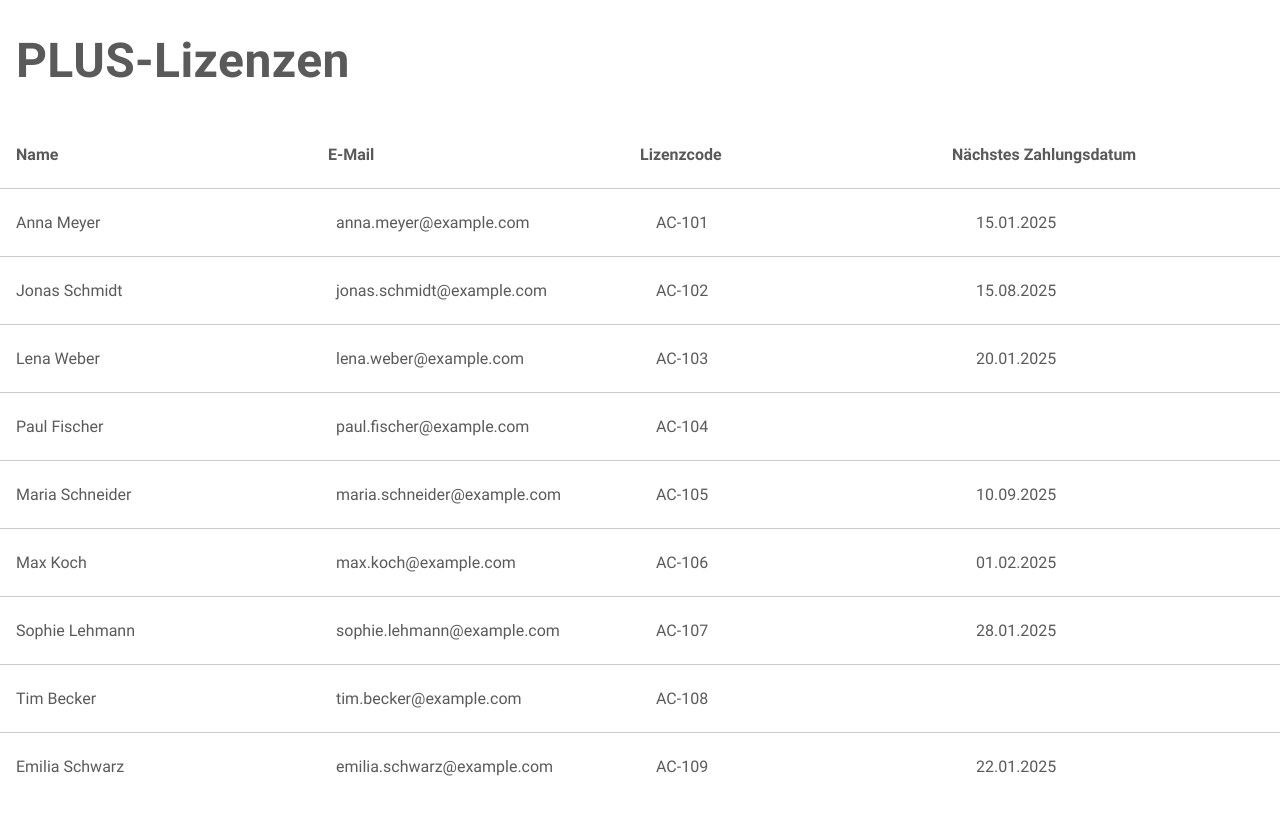
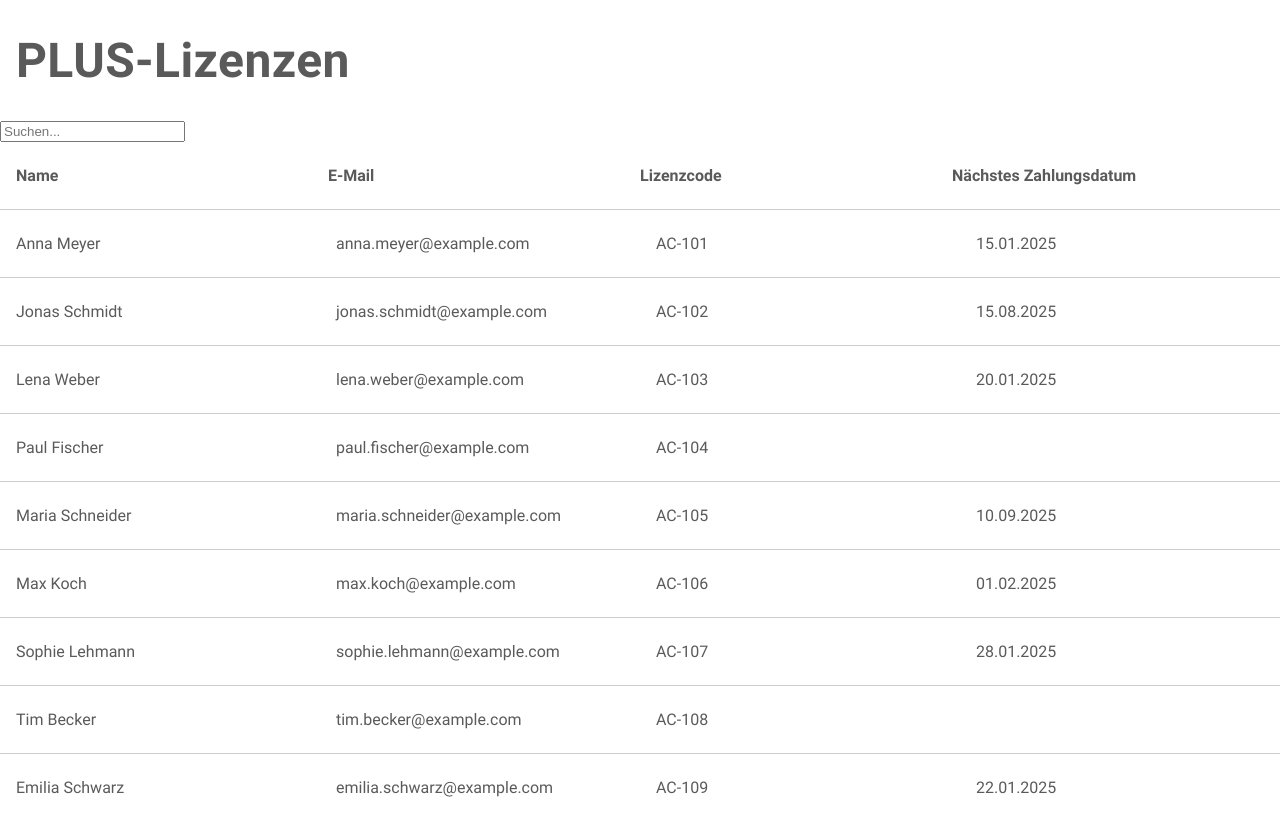
Before and after one commit to claraw-19/plus, a Next.js app: page / in a window 1280 px wide. Built offline with nearby package versions, Linux system fonts and the light colour scheme.

Commit message:
add SearchBar component

```diff
--- /dev/null
+++ b/components/Plus/SearchBar.jsx
@@ -0,0 +1,3 @@
+export default function SearchBar() {
+  return <input type="text" placeholder="Suchen..." />;
+}
--- a/pages/index.jsx
+++ b/pages/index.jsx
@@ -2,6 +2,7 @@ import users from "../constants/dummyData.json";
 import UserCard from "@/components/Plus/UserCard";
 import styled from "styled-components";
 import UserListHeader from "@/components/Plus/UserListHeader";
+import SearchBar from "@/components/Plus/SearchBar";
 
 const Styled = {
   UserList: styled.ul`
@@ -27,6 +28,8 @@ export default function Plus() {
     <>
       <Styled.Header>
         <Styled.Heading>PLUS-Lizenzen</Styled.Heading>
+        <SearchBar />
+
         <UserListHeader />
       </Styled.Header>
       <Styled.UserList>
```
